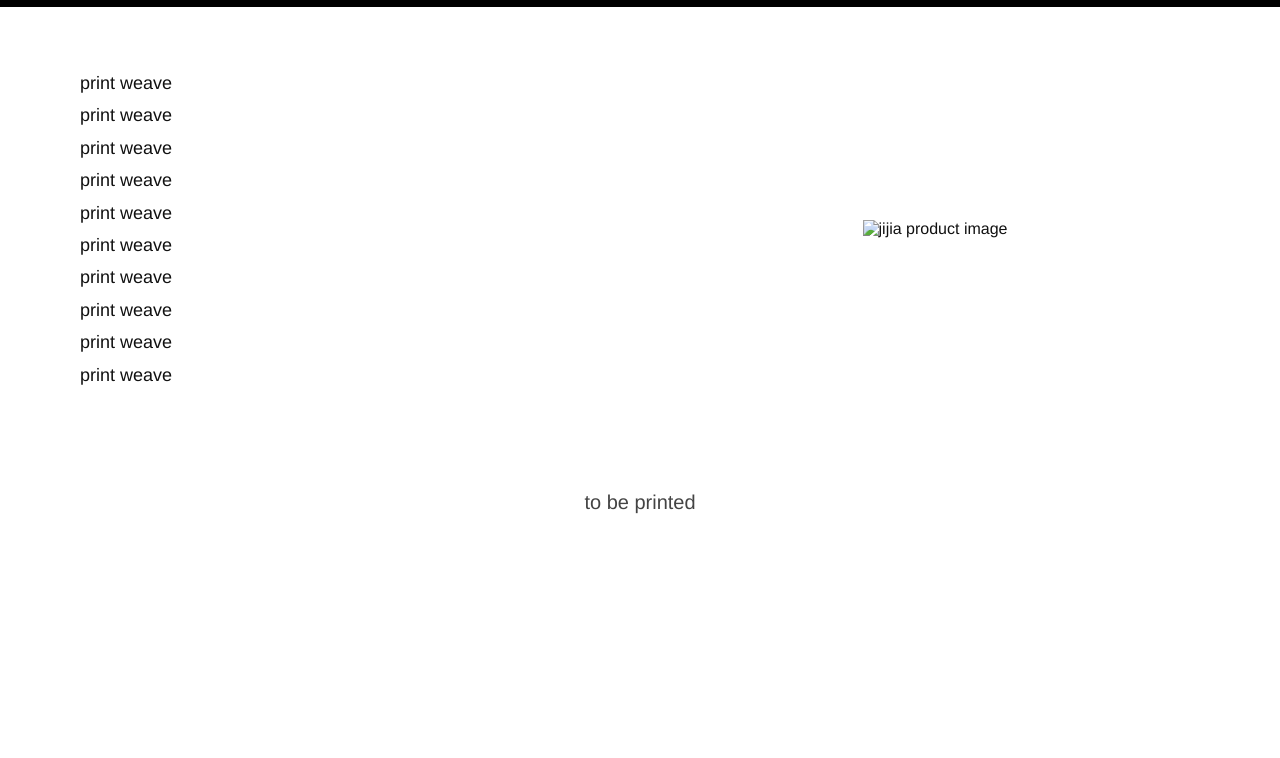
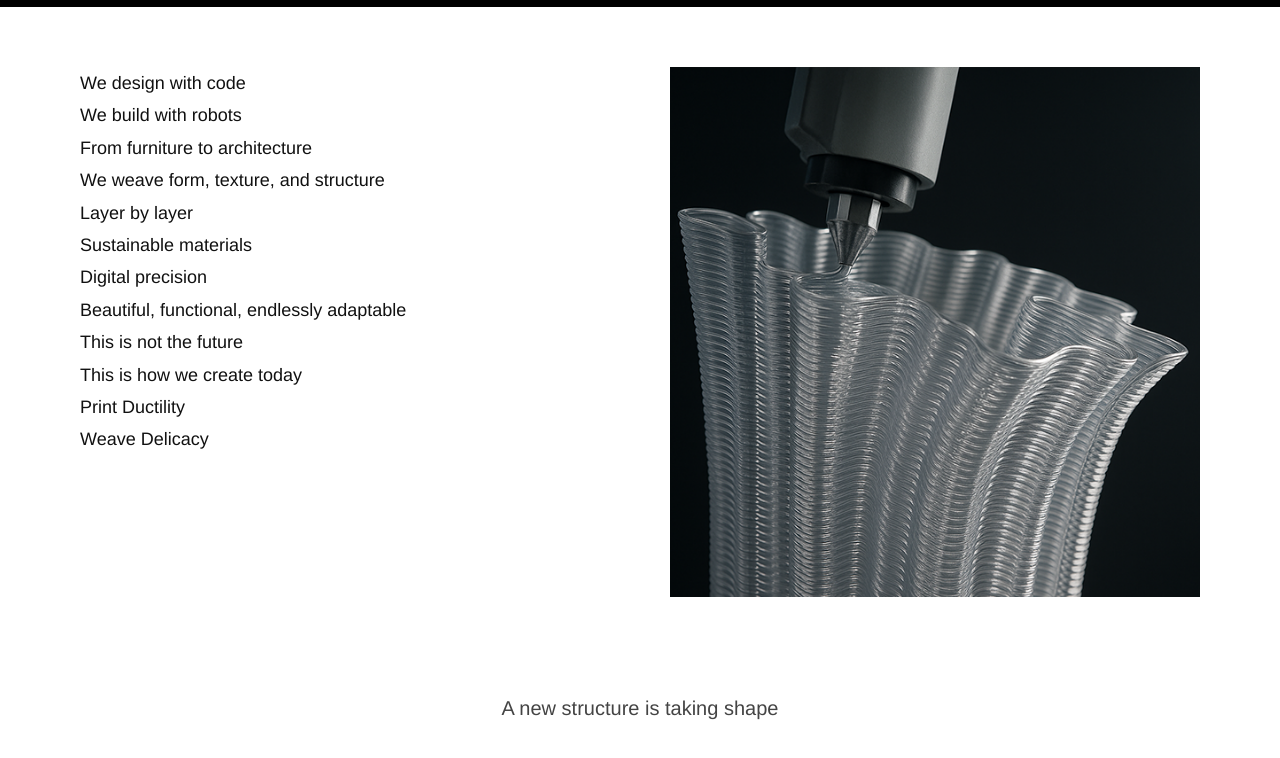
Before and after one commit to makege23/jijia-site_v2, a plain HTML site: page index.html in a window 1280 px wide. Shown: the part 48-806 px from the top of the page. Drawn offline with Linux system fonts and the light colour scheme.

Commit message:
Update index.html
something adjusted

```diff
--- a/index.html
+++ b/index.html
@@ -13,12 +13,12 @@
     </div>
     <div class="content">
         <div class="left-text">
-            print weave<br>print weave<br>print weave<br>print weave<br>print weave<br>print weave<br>print weave<br>print weave<br>print weave<br>print weave
+             We design with code<br>We build with robots<br>From furniture to architecture<br>We weave form, texture, and structure<br>Layer by layer<br>Sustainable materials<br>Digital precision<br>Beautiful, functional, endlessly adaptable<br>This is not the future<br>This is how we create today<br>Print Ductility<br>Weave Delicacy
         </div>
         <div class="right-image">
-            <img src="placeholder.jpg" alt="jijia product image">
+            <img src="placeholder.jpg.png" alt="jijia product image">
         </div>
     </div>
-    <div class="footer">to be printed</div>
+    <div class="footer">A new structure is taking shape</div>
 </body>
 </html>
```
